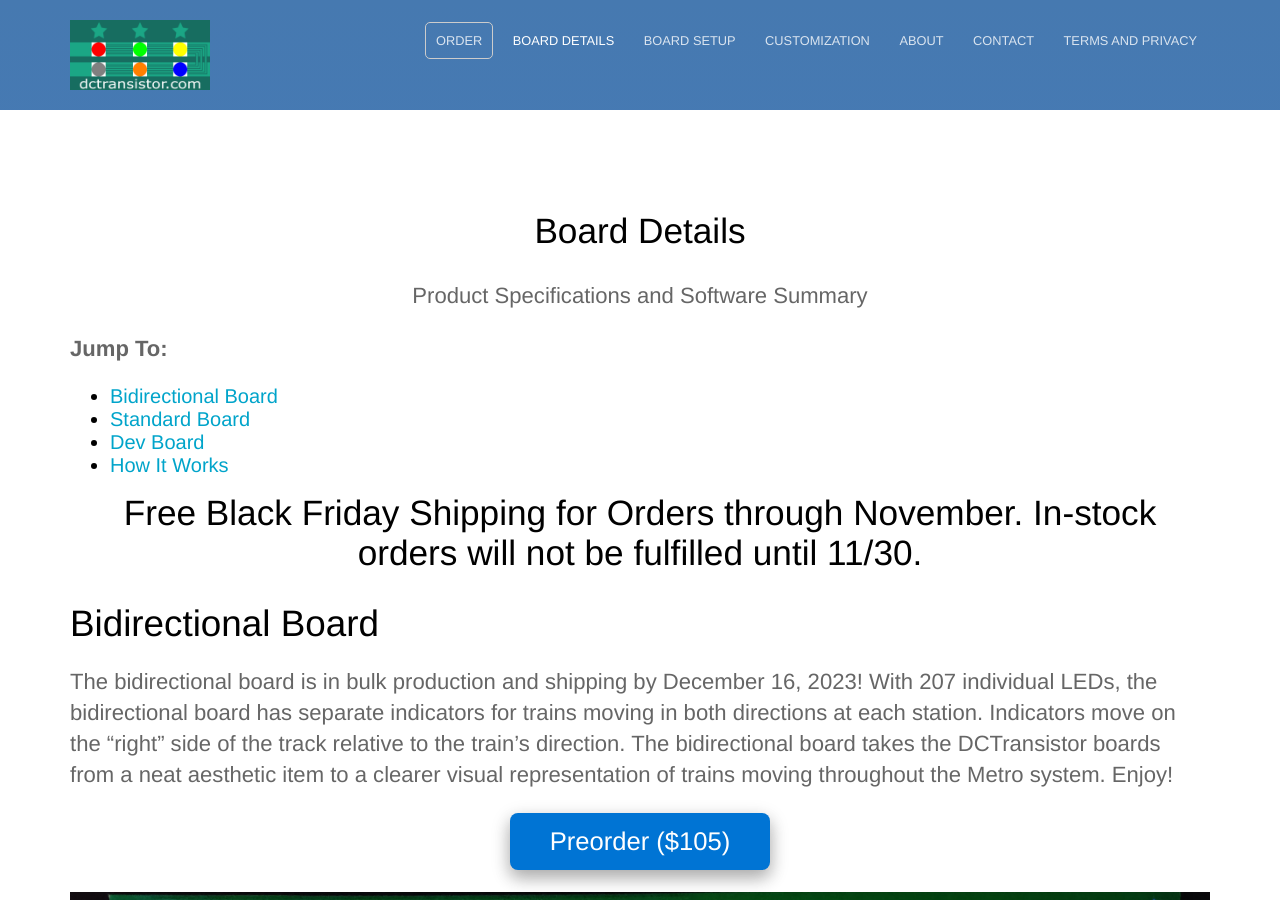
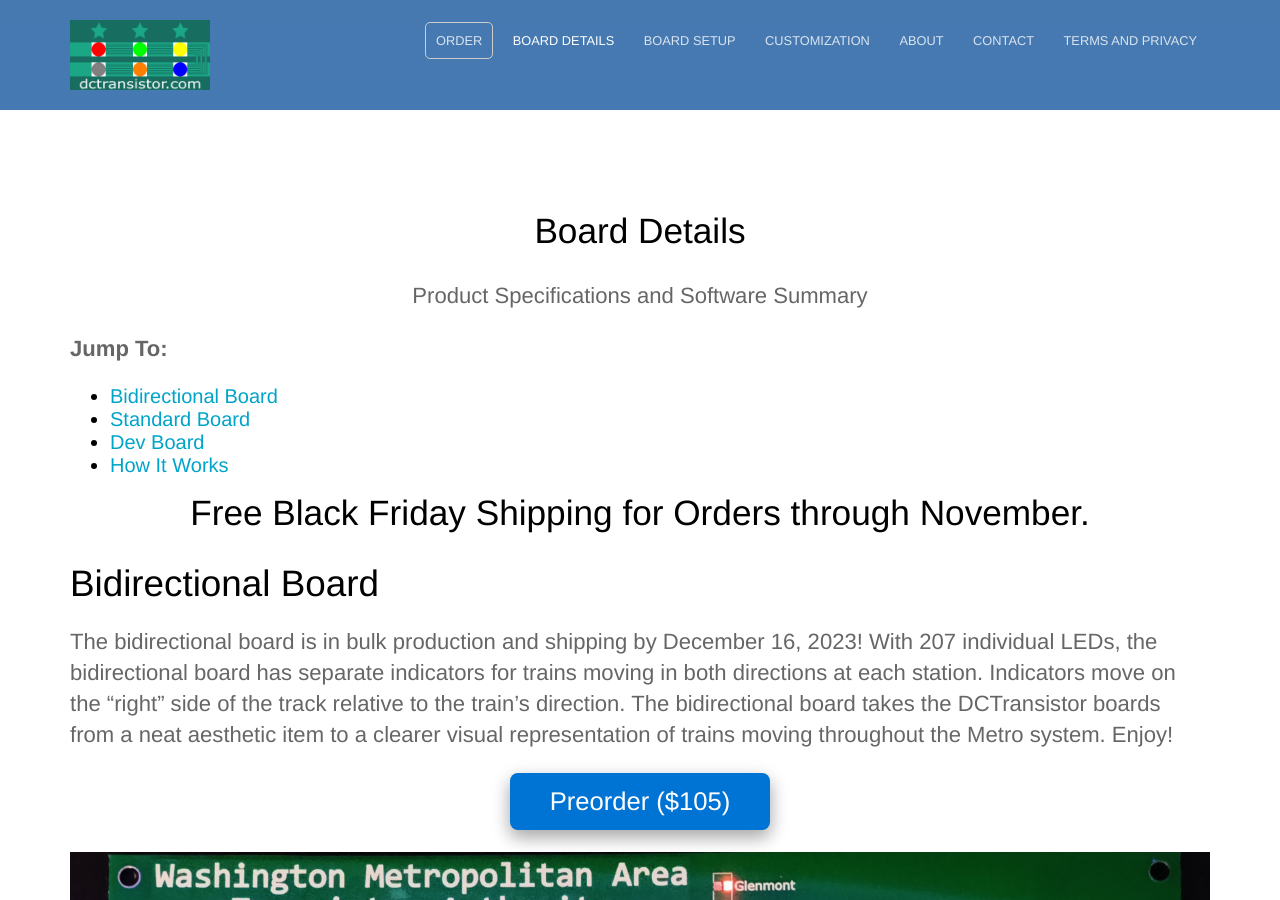
Before and after one commit to LArkema/dctransistor_website, a Jekyll site: the page built from board-info.md, in a window 1280 px wide and 900 px high. Built offline with Jekyll 4.4.1, drawn with Linux system fonts in a browser that asks for light colours.

Commit message:
Remove Thanksgiving fullfilment pause notice

```diff
--- a/board-info.md
+++ b/board-info.md
@@ -10,7 +10,7 @@
 * [Dev Board](#dev-board)
 * [How It Works](#how-it-works)
 
-## Free Black Friday Shipping for Orders through November. In-stock orders will not be fulfilled until 11/30.
+## Free Black Friday Shipping for Orders through November.
 
 # Bidirectional Board
 
```
Also changed, not shown: order.md (+1 -1 lines).
